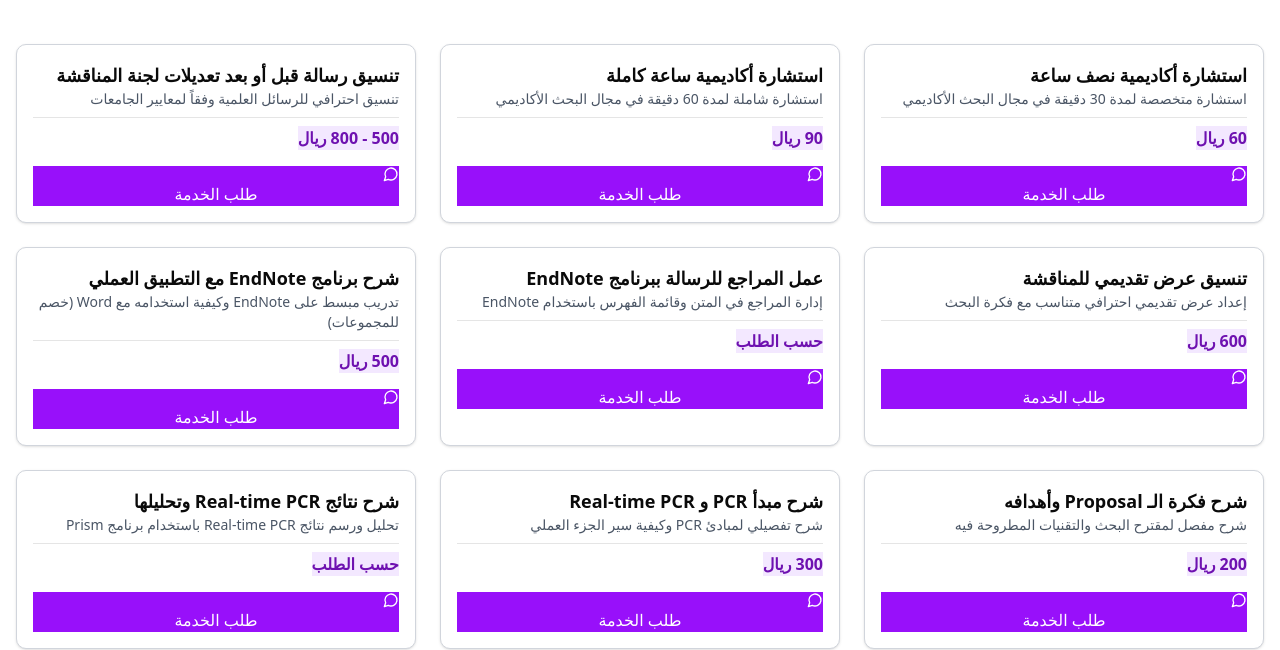
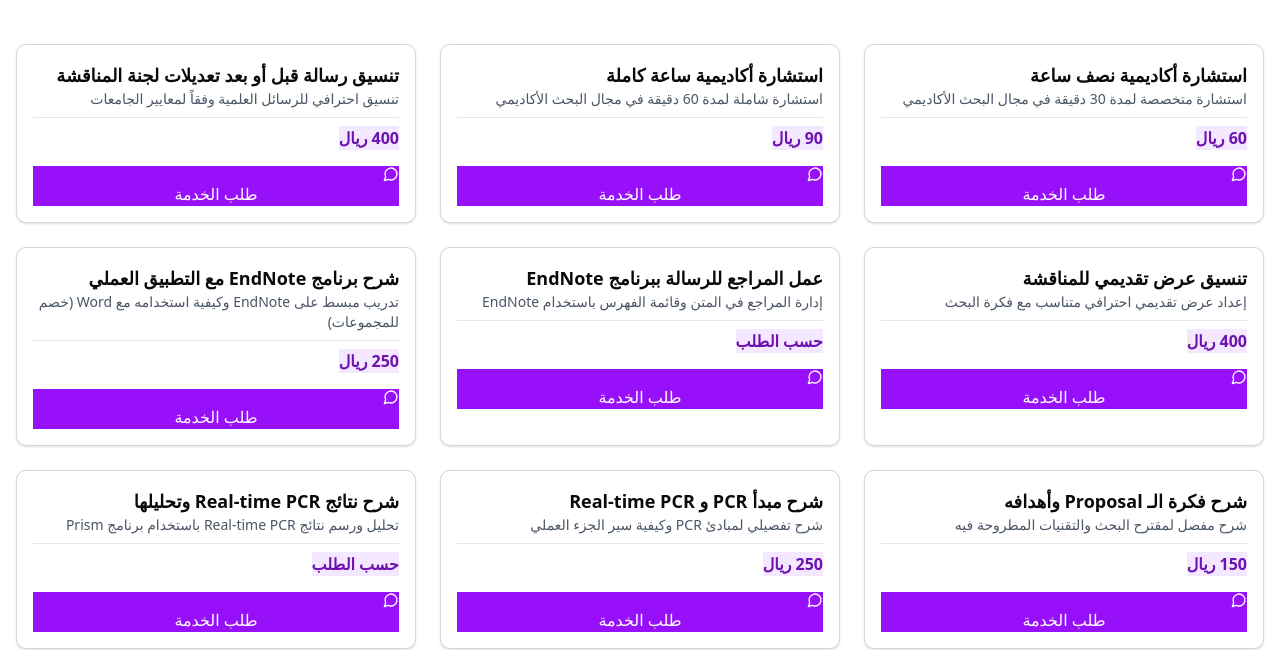
Before and after one commit to abdurrahman8990/Aishaq, a React (Vite) app: page / in a window 1280 px wide. Shown: the part 860-1510 px from the top of the page. Built offline with nearby package versions, Linux system fonts and the light colour scheme.

Commit message:
Update academic service prices

```diff
--- a/src/App.jsx
+++ b/src/App.jsx
@@ -21,13 +21,13 @@ function App() {
     {
       id: 3,
       title: "تنسيق رسالة قبل أو بعد تعديلات لجنة المناقشة",
-      price: "500 - 800 ريال",
+      price: "400 ريال",
       description: "تنسيق احترافي للرسائل العلمية وفقاً لمعايير الجامعات"
     },
     {
       id: 4,
       title: "تنسيق عرض تقديمي للمناقشة",
-      price: "600 ريال",
+      price: "400 ريال",
       description: "إعداد عرض تقديمي احترافي متناسب مع فكرة البحث"
     },
     {
@@ -39,19 +39,19 @@ function App() {
     {
       id: 6,
       title: "شرح برنامج EndNote مع التطبيق العملي",
-      price: "500 ريال",
+      price: "250 ريال",
       description: "تدريب مبسط على EndNote وكيفية استخدامه مع Word (خصم للمجموعات)"
     },
     {
       id: 7,
       title: "شرح فكرة الـ Proposal وأهدافه",
-      price: "200 ريال",
+      price: "150 ريال",
       description: "شرح مفصل لمقترح البحث والتقنيات المطروحة فيه"
     },
     {
       id: 8,
       title: "شرح مبدأ PCR و Real-time PCR",
-      price: "300 ريال",
+      price: "250 ريال",
       description: "شرح تفصيلي لمبادئ PCR وكيفية سير الجزء العملي"
     },
     {
```
